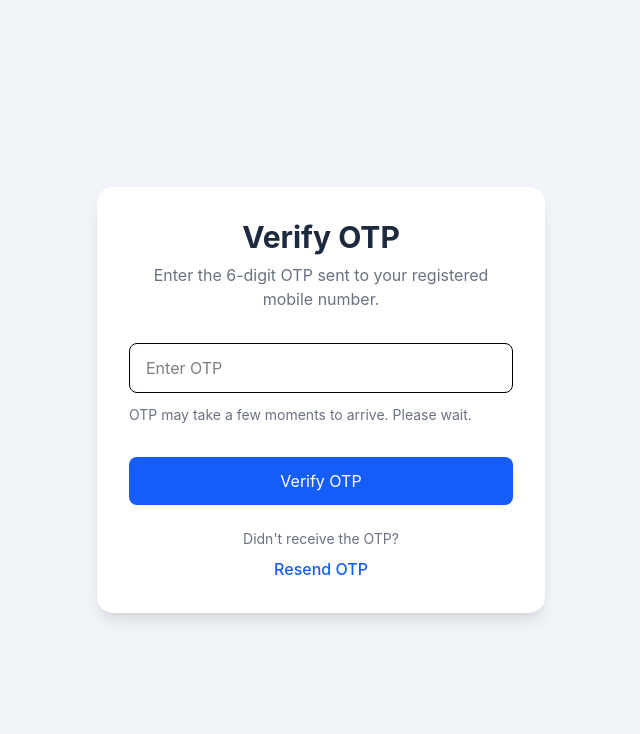
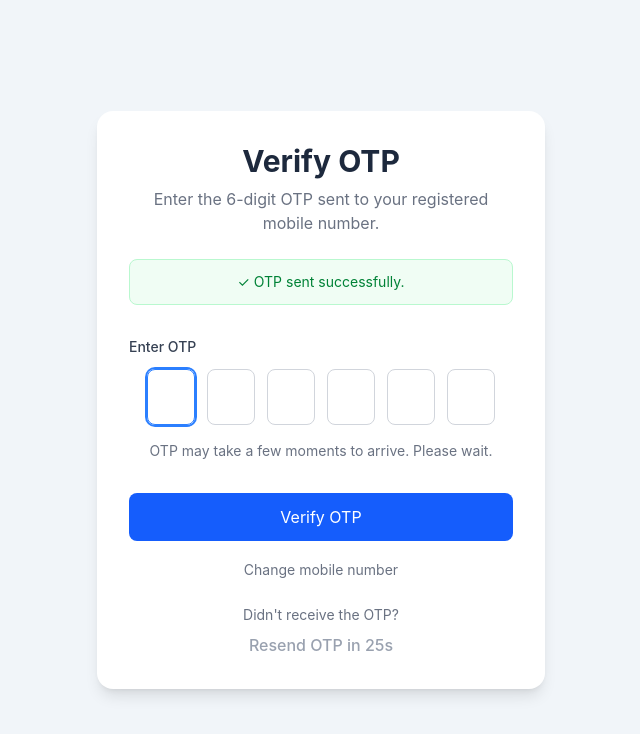
Before and after one commit to code-anandhu/eduhome-student-dashboard, a React (Vite) app: page /login/verify-otp in a window 1280 px wide. Shown: the top 734 px of the page, without its empty margins (319-959 px from the left). Built offline with nearby package versions, Linux system fonts and the light colour scheme.

Commit message:
update verify-otp page

```diff
--- a/src/pages/auth/VerifyOtp.jsx
+++ b/src/pages/auth/VerifyOtp.jsx
@@ -1,36 +1,32 @@
-import { useState } from "react";
+import { useEffect, useRef, useState } from "react";
 import { useNavigate, useLocation } from "react-router-dom";
 import { studentLogin, sendOtp } from "../../services/authService";
 
 function VerifyOtp() {
-
     const navigate = useNavigate();
     const location = useLocation();
 
     const mobile = location.state?.mobile;
     const confirmationResult = window.confirmationResult;
 
+    const [otp, setOtp] = useState(["", "", "", "", "", ""]);
+    const [error, setError] = useState("");
+    const [resending, setResending] = useState(false);
+    const [resendCooldown, setResendCooldown] = useState(30);
+    const [successMessage, setSuccessMessage] = useState(
+        "OTP sent successfully."
+    );
 
+    const inputRefs = useRef([]);
 
-    const [otp, setOtp] = useState("");
-    const [error, setError] = useState("");
+    // Focus first OTP box
+    useEffect(() => {
+        inputRefs.current[0]?.focus();
+    }, []);
 
-    const [resending, setResending] = useState(false);
-    const [resendCooldown, setResendCooldown] = useState(0);
-
-
-    const handleResendOtp = async () => {
-        if (resendCooldown > 0 || resending) return;
-
-        try {
-            setError("");
-            setResending(true);
-
-            const newConfirmationResult = await sendOtp(mobile);
-
-            window.confirmationResult = newConfirmationResult;
-
-            setResendCooldown(30);
+    // Resend cooldown timer
+    useEffect(() => {
+        if (resendCooldown <= 0) return;
 
         const timer = setInterval(() => {
             setResendCooldown((prev) => {
@@ -43,30 +39,75 @@ function VerifyOtp() {
             });
         }, 1000);
 
-        } catch (err) {
-            console.error(err);
+        return () => clearInterval(timer);
+    }, [resendCooldown]);
 
-            setError(
-                err.response?.data?.message ||
-                err.message ||
-                "Unable to resend OTP. Please try again."
-            );
-        } finally {
-            setResending(false);
+    // Handle OTP input
+    const handleOtpChange = (index, value) => {
+        // Allow only numbers
+        const numericValue = value.replace(/\D/g, "");
+
+        if (!numericValue) {
+            const updatedOtp = [...otp];
+            updatedOtp[index] = "";
+            setOtp(updatedOtp);
+            return;
+        }
+
+        // Handle paste / multiple digits
+        if (numericValue.length > 1) {
+            const pastedOtp = numericValue.slice(0, 6).split("");
+
+            const updatedOtp = ["", "", "", "", "", ""];
+
+            pastedOtp.forEach((digit, i) => {
+                updatedOtp[i] = digit;
+            });
+
+            setOtp(updatedOtp);
+
+            const focusIndex = Math.min(pastedOtp.length, 5);
+            inputRefs.current[focusIndex]?.focus();
+
+            return;
+        }
+
+        const updatedOtp = [...otp];
+        updatedOtp[index] = numericValue;
+        setOtp(updatedOtp);
+
+        // Move to next box
+        if (index < 5) {
+            inputRefs.current[index + 1]?.focus();
+        }
+    };
+
+    // Handle backspace
+    const handleKeyDown = (index, e) => {
+        if (e.key === "Backspace" && !otp[index] && index > 0) {
+            inputRefs.current[index - 1]?.focus();
         }
     };
 
     const handleVerify = async () => {
         try {
             setError("");
+            setSuccessMessage("");
+
+            const otpValue = otp.join("");
 
             if (!confirmationResult) {
                 setError("OTP session expired. Please login again.");
                 return;
             }
 
+            if (otpValue.length !== 6) {
+                setError("Please enter the complete 6-digit OTP.");
+                return;
+            }
+
             // Verify OTP with Firebase
-            const result = await confirmationResult.confirm(otp);
+            const result = await confirmationResult.confirm(otpValue);
 
             console.log("Firebase User:", result.user);
 
@@ -83,7 +124,6 @@ function VerifyOtp() {
             // Save JWT Token
             localStorage.setItem("token", response.result.token);
 
-
             // Save Student Data
             localStorage.setItem(
                 "student",
@@ -98,91 +138,156 @@ function VerifyOtp() {
 
         } catch (err) {
             console.error(err);
+
             const message =
                 err.response?.data?.message ||
                 err.message ||
-                "Something went wrong"
-            setError(message)
+                "Something went wrong. Please try again.";
+
+            setError(message);
         }
     };
 
+    const handleResendOtp = async () => {
+        if (resendCooldown > 0 || resending) return;
+
+        try {
+            setError("");
+            setSuccessMessage("");
+            setResending(true);
+
+            const newConfirmationResult = await sendOtp(mobile);
+
+            window.confirmationResult = newConfirmationResult;
+
+            setOtp(["", "", "", "", "", ""]);
+            setSuccessMessage("A new OTP has been sent successfully.");
+            setResendCooldown(30);
+
+            inputRefs.current[0]?.focus();
+
+        } catch (err) {
+            console.error(err);
+
+            setError(
+                err.response?.data?.message ||
+                err.message ||
+                "Unable to resend OTP. Please try again."
+            );
+        } finally {
+            setResending(false);
+        }
+    };
+
+    const handleChangeNumber = () => {
+        navigate("/login");
+    };
+
     return (
-
         <div className="min-h-screen bg-slate-100 flex items-center justify-center px-4">
 
             <div className="bg-white w-full max-w-md rounded-2xl shadow-lg p-6 sm:p-8">
 
                 {/* Heading */}
-
                 <div className="text-center">
 
                     <h1 className="text-2xl md:text-3xl font-bold text-slate-800">
-
                         Verify OTP
-
                     </h1>
 
                     <p className="text-gray-500 mt-2 text-sm md:text-base">
+                        Enter the 6-digit OTP sent to your registered mobile number.
+                    </p>
 
-                        Enter the 6-digit OTP sent to your registered mobile number.
-
+                    {/* Mobile Number */}
+                    <p className="text-slate-800 font-semibold mt-3">
+                        {mobile}
                     </p>
 
                 </div>
 
+                {/* Success Message */}
+                {successMessage && (
+                    <div className="mt-6 bg-green-50 border border-green-200 text-green-700 rounded-lg px-4 py-3 text-sm text-center">
+                        ✓ {successMessage}
+                    </div>
+                )}
+
                 {/* OTP Input */}
-
                 <div className="mt-8">
 
+                    <label className="block text-sm font-medium text-gray-700 mb-3">
+                        Enter OTP
+                    </label>
+
+                    <div className="flex justify-center gap-2 sm:gap-3">
+
+                        {otp.map((digit, index) => (
                             <input
+                                key={index}
+                                ref={(element) => {
+                                    inputRefs.current[index] = element;
+                                }}
                                 type="text"
-                        placeholder="Enter OTP"
-                        value={otp}
-                        maxLength={6}
-                        onChange={(e) => setOtp(e.target.value)}
-                        className="w-full border rounded-lg px-4 py-3 focus:outline-none focus:ring-2 focus:ring-blue-500"
+                                inputMode="numeric"
+                                maxLength={1}
+                                value={digit}
+                                onChange={(e) =>
+                                    handleOtpChange(index, e.target.value)
+                                }
+                                onKeyDown={(e) =>
+                                    handleKeyDown(index, e)
+                                }
+                                className="w-11 h-12 sm:w-12 sm:h-14 text-center text-xl font-semibold border border-gray-300 rounded-lg focus:outline-none focus:ring-2 focus:ring-blue-500 focus:border-blue-500"
                             />
-                    <p className="text-gray-500 text-sm mt-3">
+                        ))}
+
+                    </div>
+
+                    <p className="text-gray-500 text-sm mt-4 text-center">
                         OTP may take a few moments to arrive. Please wait.
                     </p>
 
                     {error && (
-
-                        <p className="text-red-500 text-sm mt-3">
-
+                        <p className="text-red-500 text-sm mt-3 text-center">
                             {error}
-
                         </p>
-
                     )}
 
                 </div>
 
                 {/* Verify Button */}
-
                 <button
                     onClick={handleVerify}
                     className="w-full mt-8 bg-blue-600 hover:bg-blue-700 text-white py-3 rounded-lg transition"
                 >
-
                     Verify OTP
-
                 </button>
 
+                {/* Change Number */}
+                <div className="text-center mt-4">
+
+                    <button
+                        onClick={handleChangeNumber}
+                        className="text-sm text-gray-500 hover:text-blue-600 transition"
+                    >
+                        Change mobile number
+                    </button>
+
+                </div>
+
                 {/* Resend */}
-
                 <div className="mt-6 text-center">
 
                     <p className="text-sm text-gray-500">
-
                         Didn't receive the OTP?
-
                     </p>
 
                     <button
                         onClick={handleResendOtp}
                         disabled={resending || resendCooldown > 0}
-                        className={`mt-2 font-medium transition ${resendCooldown > 0 || resending
+                        className={`mt-2 font-medium transition ${
+                            resendCooldown > 0 || resending
                                 ? "text-gray-400 cursor-not-allowed"
                                 : "text-blue-600 hover:text-blue-700"
                         }`}
@@ -200,9 +305,7 @@ function VerifyOtp() {
             </div>
 
         </div>
-
     );
-
 }
 
 export default VerifyOtp;
```
Lines whose indentation alone changed are shown as unchanged.
